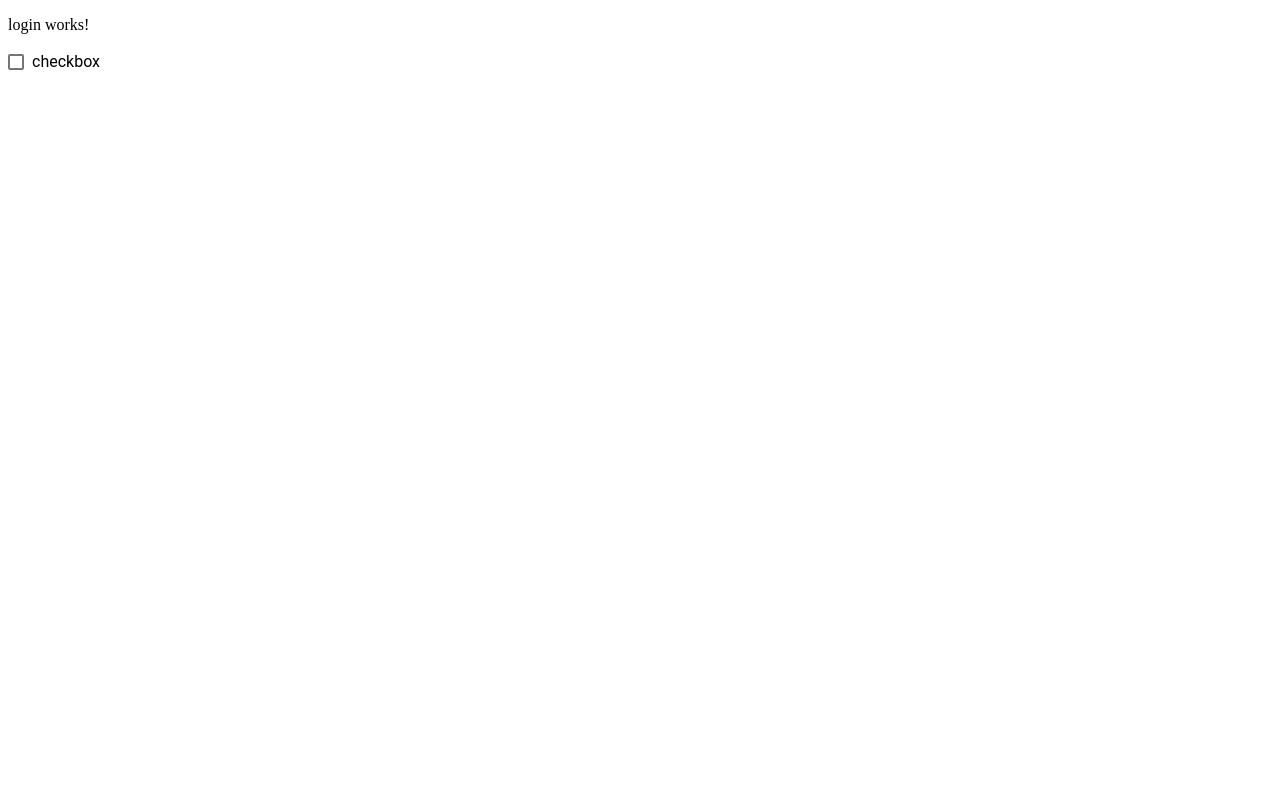
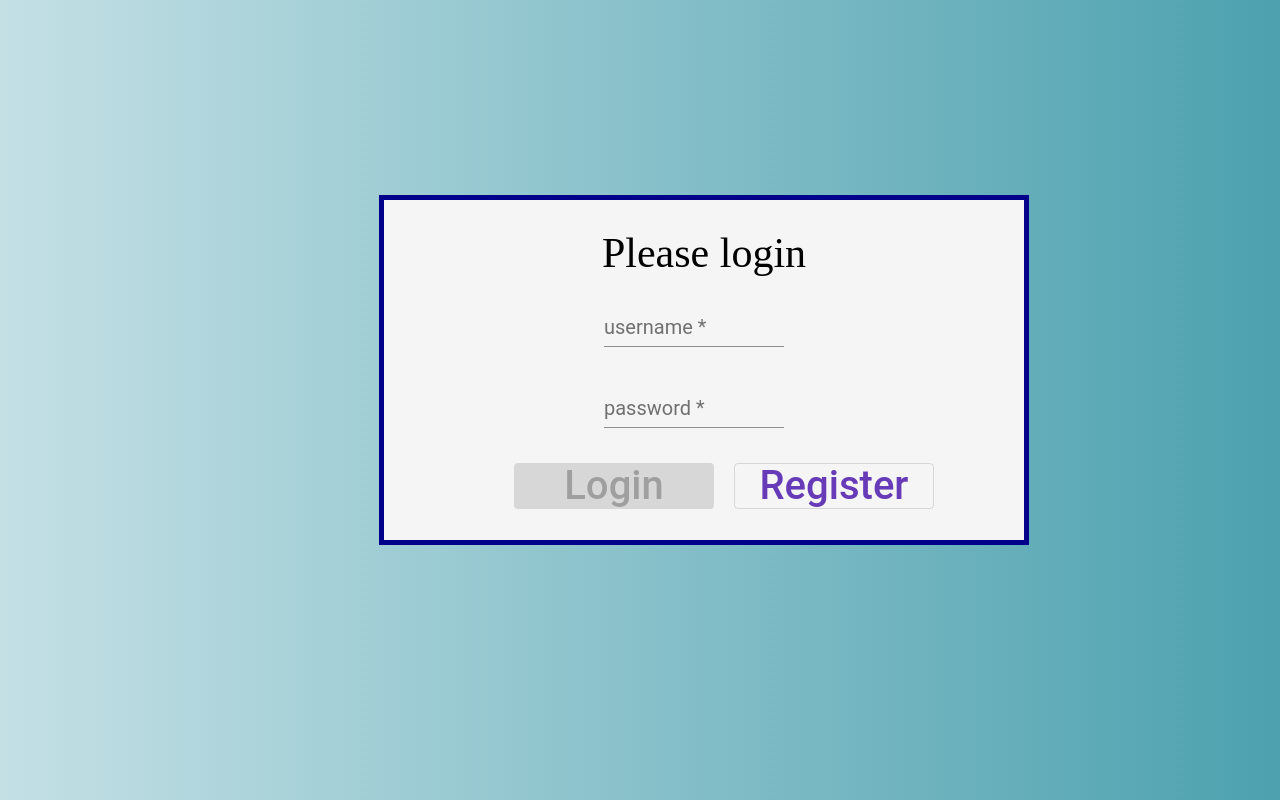
Before and after one commit to Aleksa24/FrontEndDiplomskiAleksaMarkoPetar, an Angular app: page /login in a window 1280 px wide. Built offline with nearby package versions, Linux system fonts and the light colour scheme.

Commit message:
samo doddata register  componenta, dodat body stajl na globalnom nivou, dodato u login.component.css,dodata Rola.ts i Permission.ts

```diff
--- a/src/app/app-routing.module.ts
+++ b/src/app/app-routing.module.ts
@@ -2,12 +2,14 @@ import { NgModule } from '@angular/core';
 
 import {RouterModule, Routes} from "@angular/router";
 import {LoginComponent} from "./components/login/login.component";
+import {RegisterComponent} from "./components/register/register.component";
 
 
 
 const routes: Routes = [
   { path: 'login', component: LoginComponent },
-  { path: '', redirectTo: "/login", pathMatch: "full" },
+  { path: 'register', component: RegisterComponent },
+  { path: '', redirectTo: "/login", pathMatch: "full"},
 
 ];
 
--- a/src/app/components/login/login.component.css
+++ b/src/app/components/login/login.component.css
@@ -0,0 +1,31 @@
+.login-component {
+  outline: thick solid darkblue;
+  position: absolute;
+  top: 25%;
+  left: 30%;
+  width: 600px;
+  height: 300px;
+  padding: 20px;
+  background-color: whitesmoke;
+}
+p {
+  font-size:
+    42px;
+  margin:
+    9px 0px 14px;
+  gap:
+    normal;
+  text-align:
+    center;
+}
+mat-form-field {
+  left: 200px;
+  font-size: 20px;
+}
+button {
+  left: 100px;
+  font-size: 40px;
+  margin: 10px;
+  padding: 5px;
+  width: 200px;
+}
--- a/src/app/components/login/login.component.html
+++ b/src/app/components/login/login.component.html
@@ -1,3 +1,17 @@
-<p>login works!</p>
-
-<mat-checkbox>checkbox</mat-checkbox>
+<div class="login-component">
+  <ng-form [formGroup]="form">
+    <p>Please login</p>
+    <mat-form-field>
+      <input matInput type="text" placeholder="username" formControlName="username">
+      <mat-error *ngIf="form.get('username').invalid">required</mat-error>
+    </mat-form-field>
+    <br>
+    <mat-form-field>
+      <input matInput type="password" placeholder="password" formControlName="password">
+      <mat-error *ngIf="form.get('password').hasError('required')">required</mat-error>
+    </mat-form-field>
+    <br>
+    <button mat-raised-button color="primary" (click)="login()" [disabled]="form.invalid">Login</button>
+    <button mat-stroked-button color="primary" routerLink="/register">Register</button>
+  </ng-form>
+</div>
--- a/src/app/components/login/login.component.ts
+++ b/src/app/components/login/login.component.ts
@@ -1,4 +1,6 @@
 import { Component, OnInit } from '@angular/core';
+import {FormBuilder, FormControl, FormGroup, Validators} from "@angular/forms";
+import {Subscription} from "rxjs";
 
 @Component({
   selector: 'app-login',
@@ -7,9 +9,18 @@ import { Component, OnInit } from '@angular/core';
 })
 export class LoginComponent implements OnInit {
 
-  constructor() { }
+  private subs: Subscription[] = [];
+  public form: FormGroup = this.formBuilder.group({
+    username: ['',Validators.required],
+    password: ['',Validators.required]
+  });
+
+  constructor(private formBuilder: FormBuilder) { }
 
   ngOnInit(): void {
   }
 
+  login() {
+
+  }
 }
--- /dev/null
+++ b/src/app/components/register/register.component.html
@@ -0,0 +1 @@
+<p>register works!</p>
--- /dev/null
+++ b/src/app/components/register/register.component.ts
@@ -0,0 +1,15 @@
+import { Component, OnInit } from '@angular/core';
+
+@Component({
+  selector: 'app-register',
+  templateUrl: './register.component.html',
+  styleUrls: ['./register.component.css']
+})
+export class RegisterComponent implements OnInit {
+
+  constructor() { }
+
+  ngOnInit(): void {
+  }
+
+}
--- /dev/null
+++ b/src/app/model/UserPermission.ts
@@ -0,0 +1,4 @@
+export class UserPermission {
+  public id: number;
+  public name: string;
+}
--- a/src/styles.css
+++ b/src/styles.css
@@ -1,2 +1,7 @@
 /* You can add global styles to this file, and also import other style files */
-@import "~@angular/material/prebuilt-themes/indigo-pink.css";
+@import "~@angular/material/prebuilt-themes/deeppurple-amber.css";
+
+
+body {
+  background: linear-gradient(-45deg, #4ca1af, #c4e0e5);
+}
```
Also changed, not shown: src/app/app.module.ts (+18 -2 lines), src/app/model/Role.ts (added, +7 -0 lines), src/app/model/User.ts (+12 -0 lines), src/app/components/register/register.component.css (added), 1 other file (tests, documents, lock files or other folders).
